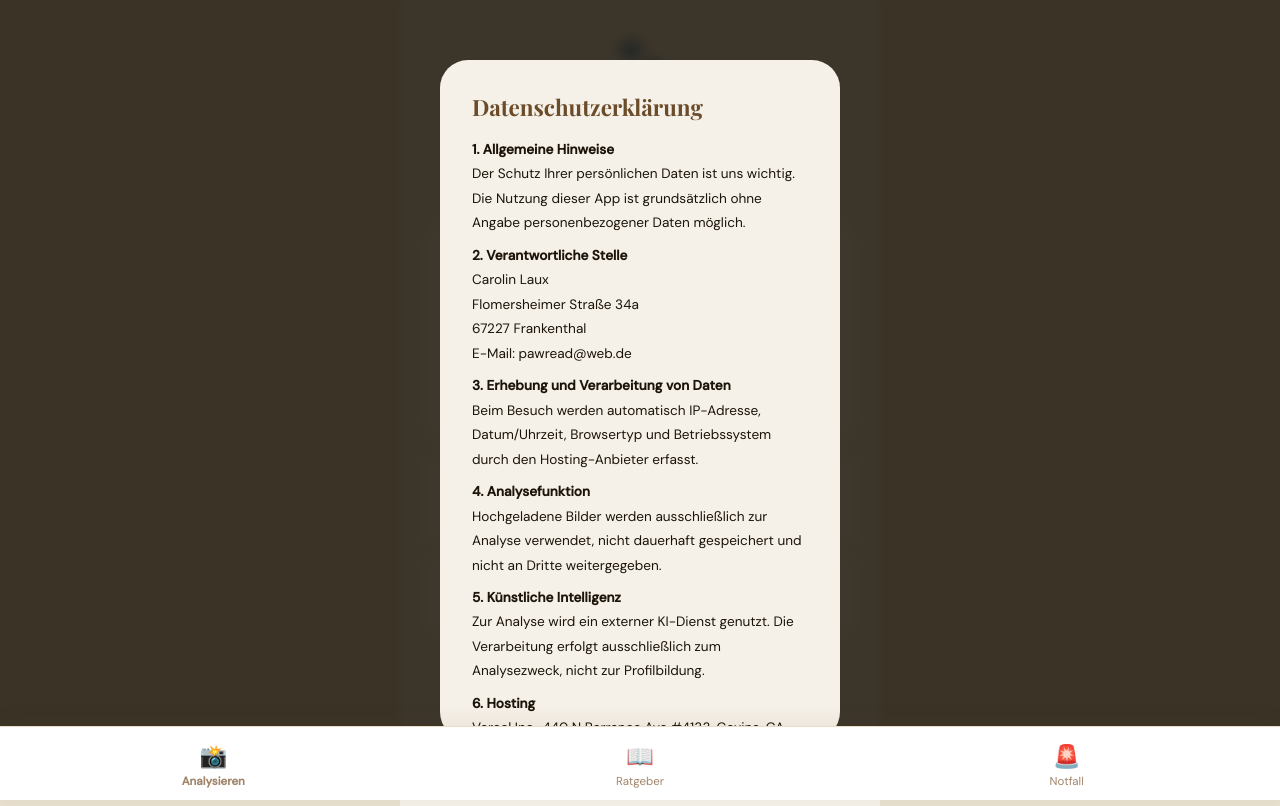
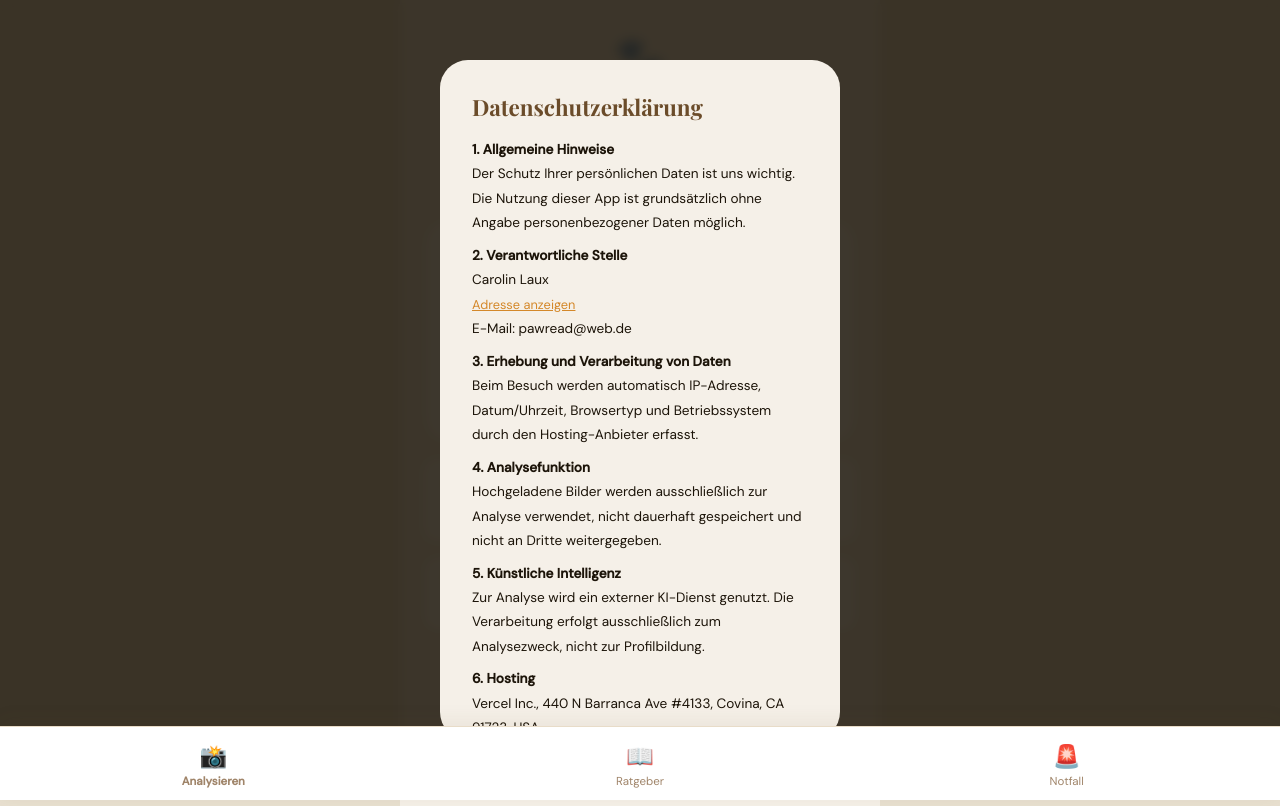
Before and after one commit to carolx273-collab/pawread, a website: page index.html in a window 1280 px wide. Both pictures are taken after a click on the link "Datenschutz". Drawn offline with nearby package versions, Linux system fonts and the light colour scheme.

Commit message:
Update index.html

```diff
--- a/index.html
+++ b/index.html
@@ -507,16 +507,22 @@ footer { text-align: center; padding: 1rem; color: var(--soft); font-size: 0.75r
       <h2 id="impressum-title">Impressum</h2>
       <div id="impressum-content">
         <p><strong>Angaben gemäß § 5 TMG</strong></p>
-        <p>Carolin Laux<br>Flomersheimer Straße 34a<br>67227 Frankenthal<br>Deutschland</p>
+        <p>Carolin Laux<br>
+        <span id="adresse-impressum" style="display:none;">Flomersheimer Straße 34a<br>67227 Frankenthal<br>Deutschland</span>
+        <a onclick="document.getElementById('adresse-impressum').style.display='block';this.style.display='none';" style="font-size:0.8rem;color:var(--amber);cursor:pointer;text-decoration:underline;">Adresse anzeigen</a>
+        </p>
         <p><strong>Kontakt</strong><br>E-Mail: pawread@web.de</p>
-        <p><strong>Verantwortlich für den Inhalt nach § 18 Abs. 2 MStV</strong><br>Carolin Laux<br>Flomersheimer Straße 34a<br>67227 Frankenthal</p>
+        <p><strong>Verantwortlich für den Inhalt nach § 18 Abs. 2 MStV</strong><br>Carolin Laux</p>
         <p><strong>Haftung für Inhalte</strong><br>Die Inhalte unserer App wurden mit größter Sorgfalt erstellt. Als Diensteanbieter sind wir gemäß § 7 Abs.1 TMG für eigene Inhalte verantwortlich.</p>
         <p><strong>Hinweis zur Nutzung der App</strong><br>Die Analysen basieren auf KI und dienen ausschließlich der allgemeinen Orientierung. Sie ersetzen keine Einschätzung durch einen Tierarzt oder Verhaltensexperten.</p>
         <p><strong>Urheberrecht</strong><br>Die durch den Betreiber erstellten Inhalte unterliegen dem deutschen Urheberrecht.</p>
       </div>
       <div id="datenschutz-content" style="display:none;">
         <p><strong>1. Allgemeine Hinweise</strong><br>Der Schutz Ihrer persönlichen Daten ist uns wichtig. Die Nutzung dieser App ist grundsätzlich ohne Angabe personenbezogener Daten möglich.</p>
-        <p><strong>2. Verantwortliche Stelle</strong><br>Carolin Laux<br>Flomersheimer Straße 34a<br>67227 Frankenthal<br>E-Mail: pawread@web.de</p>
+        <p><strong>2. Verantwortliche Stelle</strong><br>Carolin Laux<br>
+        <span id="adresse-datenschutz" style="display:none;">Flomersheimer Straße 34a<br>67227 Frankenthal<br></span>
+        <a onclick="document.getElementById('adresse-datenschutz').style.display='block';this.style.display='none';" style="font-size:0.8rem;color:var(--amber);cursor:pointer;text-decoration:underline;">Adresse anzeigen</a><br>
+        E-Mail: pawread@web.de</p>
         <p><strong>3. Erhebung und Verarbeitung von Daten</strong><br>Beim Besuch werden automatisch IP-Adresse, Datum/Uhrzeit, Browsertyp und Betriebssystem durch den Hosting-Anbieter erfasst.</p>
         <p><strong>4. Analysefunktion</strong><br>Hochgeladene Bilder werden ausschließlich zur Analyse verwendet, nicht dauerhaft gespeichert und nicht an Dritte weitergegeben.</p>
         <p><strong>5. Künstliche Intelligenz</strong><br>Zur Analyse wird ein externer KI-Dienst genutzt. Die Verarbeitung erfolgt ausschließlich zum Analysezweck, nicht zur Profilbildung.</p>
```
